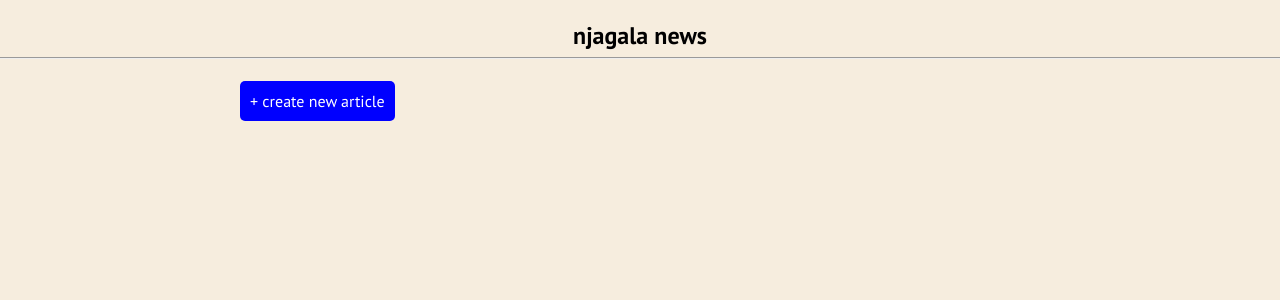
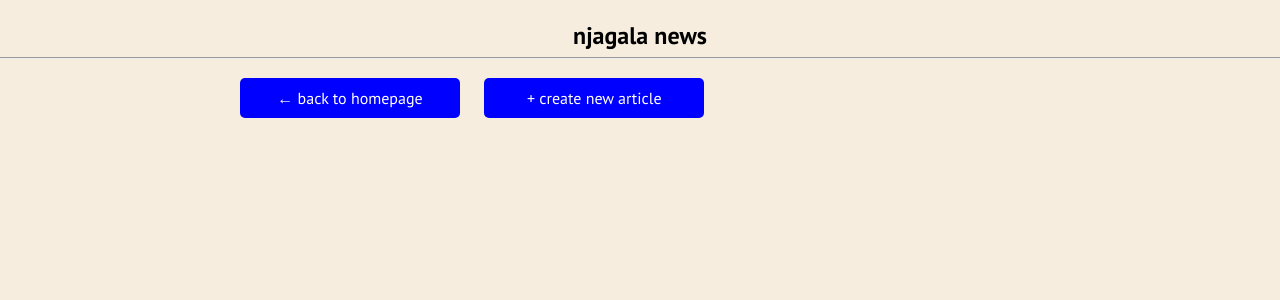
Before and after one commit to stevenabreu7/njagala, a PHP site: page /blog/ in a window 1280 px wide; the page is wider, and only the part inside the window is pictured. Shown: the top 300 px of that part. Run offline with PHP 8.4, Linux system fonts and the light colour scheme; data that the repository does not hold is empty.

Commit message:
+ back button in blog - enhanced buttons

```diff
--- a/blog/index.php
+++ b/blog/index.php
@@ -6,6 +6,7 @@
   <body>
     <h2>njagala news</h2>
     <hr id="title-hr">
+    <a class="button" href="../">&larr; back to homepage</a>
     <a class="button" href="create.php">+ create new article</a>
     <div class="container">
   <?php
@@ -15,10 +16,10 @@
     $password = "cwb6pcGfnS8XWAMP";
     $dbname = "d0227345";
     // Create connection - on server
-    // $con = new mysqli($servername, $username, $password, $dbname);
+    $con = new mysqli($servername, $username, $password, $dbname);
 
     //Create connection: locally
-    $con = new mysqli("", "root");
+    // $con = new mysqli("", "root");
 
 
     mysqli_select_db($con, "njagala");
--- a/blog/save.php
+++ b/blog/save.php
@@ -17,10 +17,10 @@
     $dbname = "d0227345";
 
     // // Create connection
-    // $conn = new mysqli($servername, $username, $password, $dbname);
+    $conn = new mysqli($servername, $username, $password, $dbname);
 
     // Local connection
-    $conn = new mysqli("", "root", "", "njagala");
+    // $conn = new mysqli("", "root", "", "njagala");
 
 
     // Check connection
--- a/blog/style/styles.css
+++ b/blog/style/styles.css
@@ -12,6 +12,7 @@ hr#title-hr {
 	position: relative;
 	top: -14px;
 	color: black;
+	margin-bottom: -25px;
 }
 
 .container {
@@ -33,10 +34,15 @@ h2 {
 }
 
 a.button {
+	display: inline-block;
+	text-align: center;
+	width: 200px;
+	max-width: 100%;
 	text-decoration: none;
 	background-color: blue;
 	border-radius: 5px;
 	margin-top: 20px;
+	margin-right: 20px;
 	padding: 10px;
 	color: white;
 	position: relative;
@@ -44,6 +50,12 @@ a.button {
 	left: 0px;
 }
 
+@media only screen and (max-width: 610px) {
+	a.button {
+		width: 100%;
+	}
+}
+
 a {
 	text-decoration: none;
 	color: #000;
```
